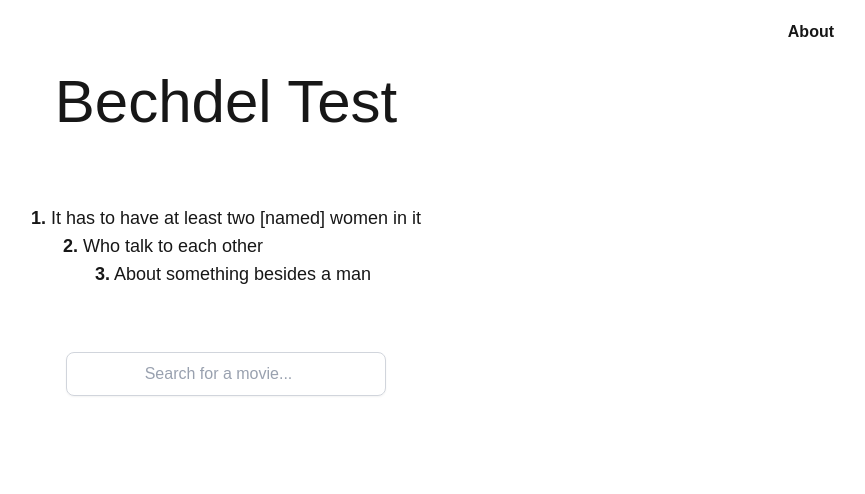
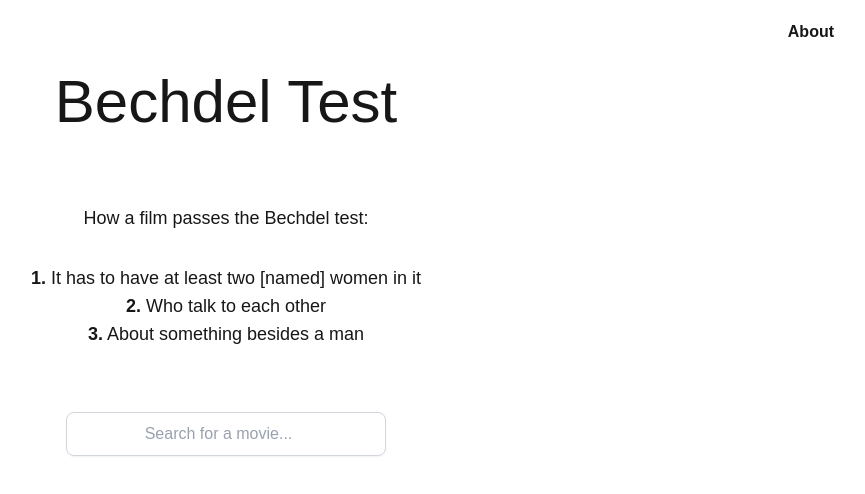
Before and after one commit to jacobadam/bechdel-wallace-test, a Next.js app: page / in a window 1280 px wide. Shown: the top 494 px of the page, without its empty margins (414-1279 px from the left). Built offline with nearby package versions, Linux system fonts and the light colour scheme.

Commit message:
update positioning

```diff
--- a/src/app/page.tsx
+++ b/src/app/page.tsx
@@ -63,15 +63,18 @@ const Home: React.FC = () => {
         Bechdel Test
       </h1>
 
-      <div className="flex flex-col items-center content-center my-16">
+      <div className="flex flex-col items-center text-center my-16">
         <ol>
+          <li className="text-xs sm:text-lg mb-8">
+            How a film passes the Bechdel test:
+          </li>
           <li className="text-xs sm:text-lg">
             <b>1.</b> It has to have at least two [named] women in it
           </li>
-          <li className="text-xs sm:text-lg ml-8">
+          <li className="text-xs sm:text-lg">
             <b>2.</b> Who talk to each other
           </li>
-          <li className="text-xs sm:text-lg ml-16">
+          <li className="text-xs sm:text-lg">
             <b>3.</b> About something besides a man
           </li>
         </ol>
```
